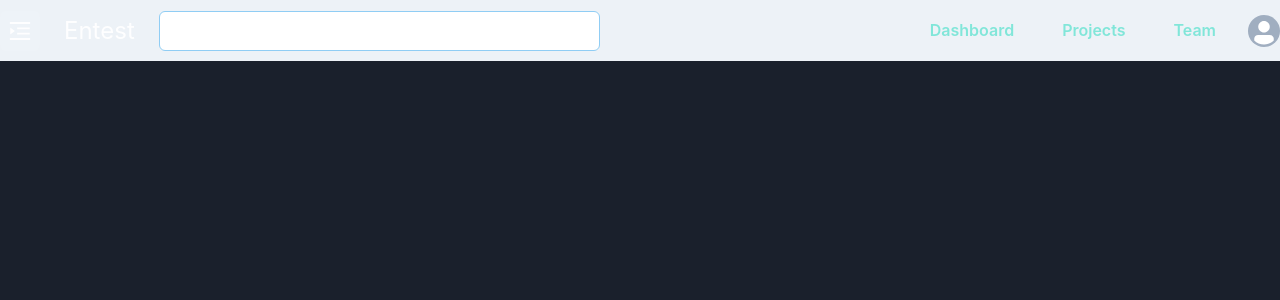
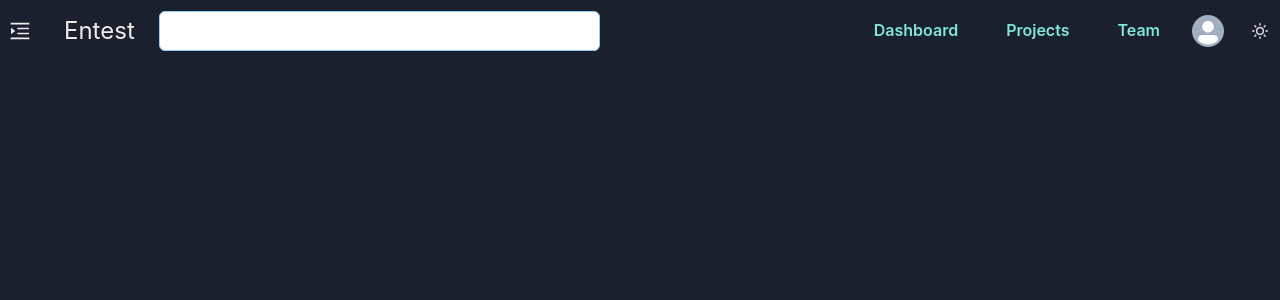
Before and after one commit to entest-hai/nextjs-chakra-ui, a Next.js app: page /sidebar in a window 1280 px wide. Shown: the top 300 px of the page. Built offline with nearby package versions, Linux system fonts and the light colour scheme.

Commit message:
sidebar dark theme toggle added

```diff
--- a/pages/sidebar.tsx
+++ b/pages/sidebar.tsx
@@ -3,12 +3,30 @@
 // 12 DEC 2021 TRAN MINH HAI
 // combine navbar and sidebar
 import { ReactNode } from 'react';
-import { Flex, Text, Avatar,Button, Menu, MenuButton, HStack, Box, Icon, FlexProps, Link, Spacer, IconButton, useDisclosure, Input, InputGroup, InputLeftElement} from '@chakra-ui/react';
+import { Flex,
+ Text,
+ Avatar,
+Button,
+ Menu,
+ MenuButton,
+ HStack,
+ Box,
+ Icon,
+ FlexProps,
+ Link,
+ Spacer,
+ IconButton,
+ useDisclosure,
+ Input,
+ InputGroup,
+ InputLeftElement,
+ useColorMode,
+ useColorModeValue} from '@chakra-ui/react';
 import { useState } from 'react';
 import { IconType } from 'react-icons';
 import { ReactText } from 'react';
 import { AiOutlineMenuFold, AiOutlineMenuUnfold } from 'react-icons/ai';
-import { SearchIcon } from '@chakra-ui/icons';
+import { SearchIcon, MoonIcon, SunIcon } from '@chakra-ui/icons';
 
 import {
   FiHome,
@@ -200,11 +218,12 @@ const Layout = () => {
 const LayoutTest = ()  => {
 
   const {isOpen, onOpen, onClose} = useDisclosure();
+  const {colorMode, toggleColorMode} = useColorMode();
 
   return (
     <Flex flexDirection='row'>
       <Flex
-        bg='gray.100'
+        bg={useColorModeValue('white', 'gray.800')}
         height='100vh'
         width={60}
         flexDirection='column'
@@ -232,13 +251,19 @@ const LayoutTest = ()  => {
           );
         }) }
       </Flex>
-      <Flex bg='gray.100' height={61} width='100%' align='center' justifyContent='space-between'>
+      <Flex
+        bg={useColorModeValue('white', 'gray.800')}
+        height={61}
+        width='100%'
+        align='center'
+        justifyContent='space-between'>
         <HStack spacing={2} alignItems='center' flex={'1'} maxW={'600'}>
           <IconButton
+            bg={useColorModeValue('white', 'gray.800')}
             ml={0}
             display={isOpen ? 'none' : 'flex'}
             aria-label='hide sidebar'
-            icon={<AiOutlineMenuUnfold fontSize={26}></AiOutlineMenuUnfold>}
+            icon={<AiOutlineMenuUnfold fontSize={24}></AiOutlineMenuUnfold>}
             onClick={onOpen}
           >
           </IconButton>
@@ -287,6 +312,13 @@ const LayoutTest = ()  => {
               <Avatar size={'sm'}></Avatar>
             </MenuButton>
           </Menu>
+          <IconButton
+            onClick={toggleColorMode}
+            bg={useColorModeValue('white', 'gray.800')}
+            aria-label='toggle theme'
+            icon={colorMode === 'light' ?   <MoonIcon></MoonIcon> : <SunIcon></SunIcon>}
+          >
+          </IconButton>
         </HStack>
       </Flex>
     </Flex>
```
